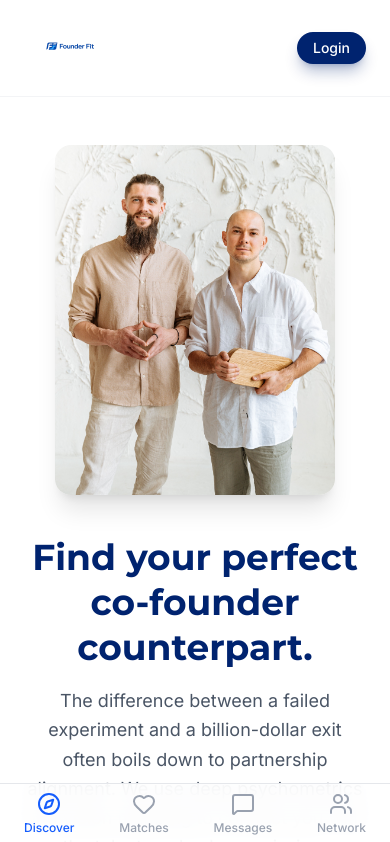
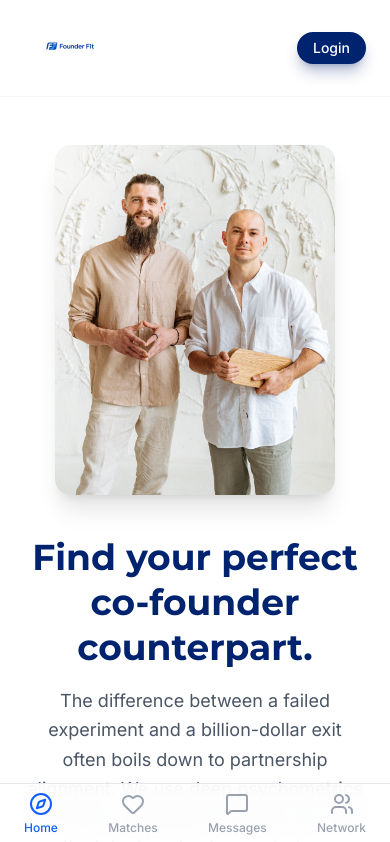
Before and after one commit to razinuman333-svg/founder-fit, a React (Vite) app in the folder client/: page / in a window 390 px wide. Shown: the top 842 px of the page. Built offline with nearby package versions, Linux system fonts and the light colour scheme; no server answers.

Commit message:
feat: implement responsive Navbar and pages for user discovery and profile details

```diff
--- a/client/src/componts/Navbar.jsx
+++ b/client/src/componts/Navbar.jsx
@@ -1,4 +1,3 @@
-import React from 'react'
 import logo from '../assets/founderFit-logo.png'
 import { Compass, Heart, MessageSquare, Users,UserCircle } from 'lucide-react'
 import { useClerk,useUser,UserButton } from '@clerk/clerk-react'
@@ -12,13 +11,6 @@ function Navbar() {
   const navigate = useNavigate()
 
 
-
-  const navItems = [
-    { label: 'Discover', icon: Compass, active: true },
-    { label: 'Matches', icon: Heart, active: false },
-    { label: 'Messages', icon: MessageSquare, active: false, badge: true },
-    { label: 'Network', icon: Users, active: false },
-  ]
 
   return (
     <>
@@ -64,20 +56,45 @@ function Navbar() {
       </header>
 
       <nav className='md:hidden fixed bottom-0 left-0 right-0 bg-white/90 backdrop-blur-md border-t border-gray-200 py-2 px-6 flex justify-between items-center z-50'>
-        {navItems.map((item) => (
-          <button
-          onClick={()=>navigate(`/${item.label.toLowerCase()}`)}
-            key={item.label}
-            className={`flex flex-col items-center justify-center gap-1 relative ${
-              item.active ? 'text-blue-600' : 'text-gray-400 hover:text-gray-600'
-            }`}
-          >
-            <div className='relative'>
-              <item.icon className='w-6 h-6' />
-            </div>
-            <span className='text-xs font-medium'>{item.label}</span>
-          </button>
-        ))}
+        <button
+          onClick={() => navigate('/')}
+          className='flex flex-col items-center justify-center gap-1 relative text-blue-600'
+        >
+          <div className='relative'>
+            <Compass className='w-6 h-6' />
+          </div>
+          <span className='text-xs font-medium'>Home</span>
+        </button>
+
+        <button
+          onClick={() => navigate('/matches')}
+          className='flex flex-col items-center justify-center gap-1 relative text-gray-400 hover:text-gray-600'
+        >
+          <div className='relative'>
+            <Heart className='w-6 h-6' />
+          </div>
+          <span className='text-xs font-medium'>Matches</span>
+        </button>
+
+        <button
+          onClick={() => navigate('/messages')}
+          className='flex flex-col items-center justify-center gap-1 relative text-gray-400 hover:text-gray-600'
+        >
+          <div className='relative'>
+            <MessageSquare className='w-6 h-6' />
+          </div>
+          <span className='text-xs font-medium'>Messages</span>
+        </button>
+
+        <button
+          onClick={() => navigate('/network')}
+          className='flex flex-col items-center justify-center gap-1 relative text-gray-400 hover:text-gray-600'
+        >
+          <div className='relative'>
+            <Users className='w-6 h-6' />
+          </div>
+          <span className='text-xs font-medium'>Network</span>
+        </button>
       </nav>
     </>
   )
--- /dev/null
+++ b/client/src/componts/PageMessage.jsx
@@ -0,0 +1,11 @@
+import React from 'react'
+
+function PageMessage({ message, action, onAction }) {
+  return (
+    <main className="flex min-h-screen items-center justify-center bg-[#f7f8fa] px-4 pb-24 text-center text-slate-900">
+      <div className="rounded-2xl border border-gray-100 bg-white p-8 shadow-sm"><p className="text-sm text-gray-600">{message}</p>{action && <button type="button" onClick={onAction} className="mt-5 rounded-lg bg-slate-900 px-4 py-2 text-sm font-semibold text-white transition hover:bg-slate-700">{action}</button>}</div>
+    </main>
+  )
+}
+
+export default PageMessage
--- a/client/src/pages/Network.jsx
+++ b/client/src/pages/Network.jsx
@@ -3,7 +3,7 @@ import { UserPlus } from 'lucide-react'
 import { useState ,useEffect} from 'react'
 import axios from 'axios'
 import { useNavigate } from 'react-router-dom'
-
+import PageMessage from '../componts/PageMessage'
 
 function Network() {
 
@@ -23,7 +23,7 @@ useEffect(() => {
     getAllUsers()
 },[])
 
-if(isLoading) return <p>Loading users...</p>;
+ if (isLoading) return <PageMessage message="Loading..." />
 
 
   return (
@@ -46,7 +46,7 @@ if(isLoading) return <p>Loading users...</p>;
           return (
           <div
             key={userId || name}
-            onClick={() => userId && navigate(`/user/${userId}`)}
+            onClick={() => {userId && navigate(`/user/${userId}`); scrollTo(0, 0); }}
             onKeyDown={(event) => event.key === 'Enter' && userId && navigate(`/user/${userId}`)}
             role={userId ? 'button' : undefined}
             tabIndex={userId ? 0 : undefined}
--- a/client/src/pages/UserDetails.jsx
+++ b/client/src/pages/UserDetails.jsx
@@ -2,6 +2,7 @@ import { useEffect, useState } from 'react'
 import { useNavigate, useParams } from 'react-router-dom'
 import axios from 'axios'
 import { ArrowLeft, BriefcaseBusiness, Layers, MapPin, Zap } from 'lucide-react'
+import PageMessage from '../componts/PageMessage'
 
 function UserDetails() {
   const { userId } = useParams()
@@ -80,12 +81,6 @@ function ExperienceItem({ experience, index }) {
   )
 }
 
-function PageMessage({ message, action, onAction }) {
-  return (
-    <main className="flex min-h-screen items-center justify-center bg-[#f7f8fa] px-4 pb-24 text-center text-slate-900">
-      <div className="rounded-2xl border border-gray-100 bg-white p-8 shadow-sm"><p className="text-sm text-gray-600">{message}</p>{action && <button type="button" onClick={onAction} className="mt-5 rounded-lg bg-slate-900 px-4 py-2 text-sm font-semibold text-white transition hover:bg-slate-700">{action}</button>}</div>
-    </main>
-  )
-}
+
 
 export default UserDetails
```
